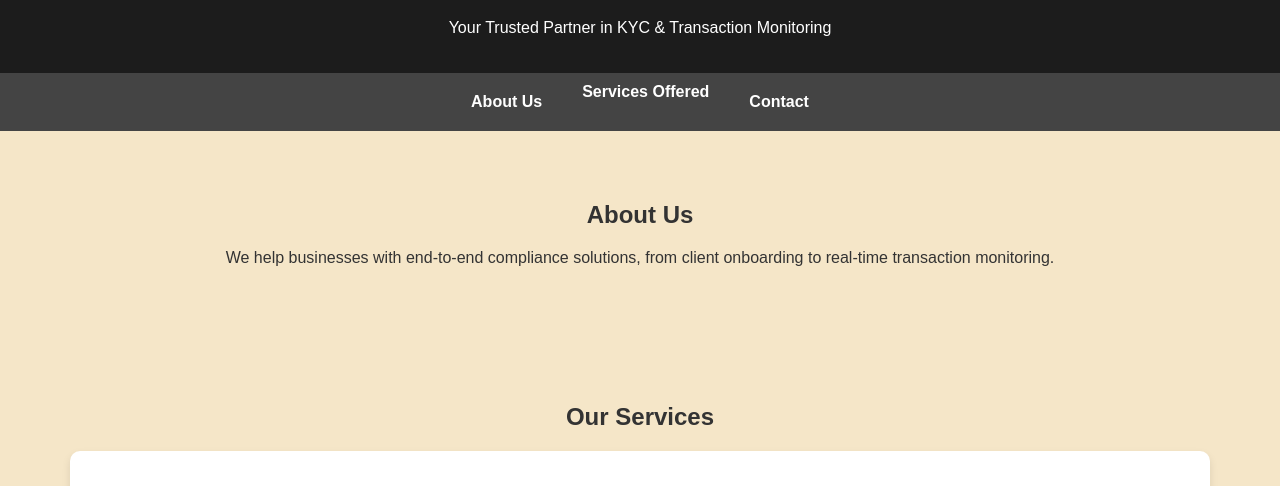
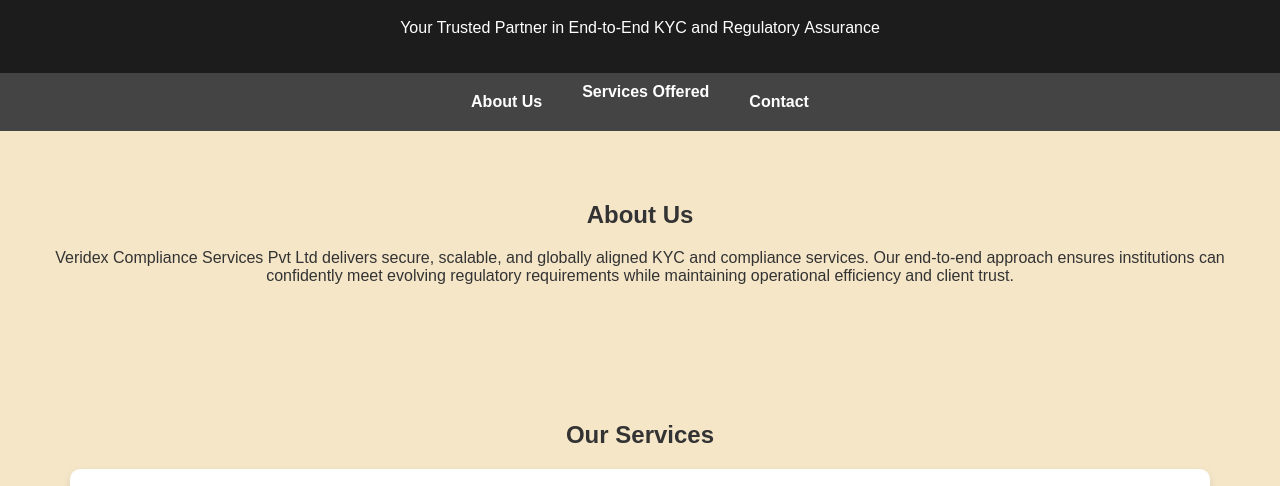
Before and after one commit to veridexcompliance/veridexcompliance.github.io, a plain HTML site: page index.html in a window 1280 px wide. Shown: the part 231-717 px from the top of the page. Drawn offline with Linux system fonts and the light colour scheme.

Commit message:
index.html

```diff
--- a/index.html
+++ b/index.html
@@ -115,7 +115,7 @@
     <header>
         <img src="logo.jpg" alt="Veridex Logo">
         <h1>Veridex Compliance Services Pvt Ltd</h1>
-        <p>Your Trusted Partner in KYC & Transaction Monitoring</p>
+        <p>Your Trusted Partner in End-to-End KYC and Regulatory Assurance</p>
     </header>
 
     <nav>
@@ -134,7 +134,7 @@
 
     <section id="about">
         <h2>About Us</h2>
-        <p>We help businesses with end-to-end compliance solutions, from client onboarding to real-time transaction monitoring.</p>
+        <p>Veridex Compliance Services Pvt Ltd delivers secure, scalable, and globally aligned KYC and compliance services. Our end-to-end approach ensures institutions can confidently meet evolving regulatory requirements while maintaining operational efficiency and client trust.</p>
     </section>
 
     <section id="services">
```
